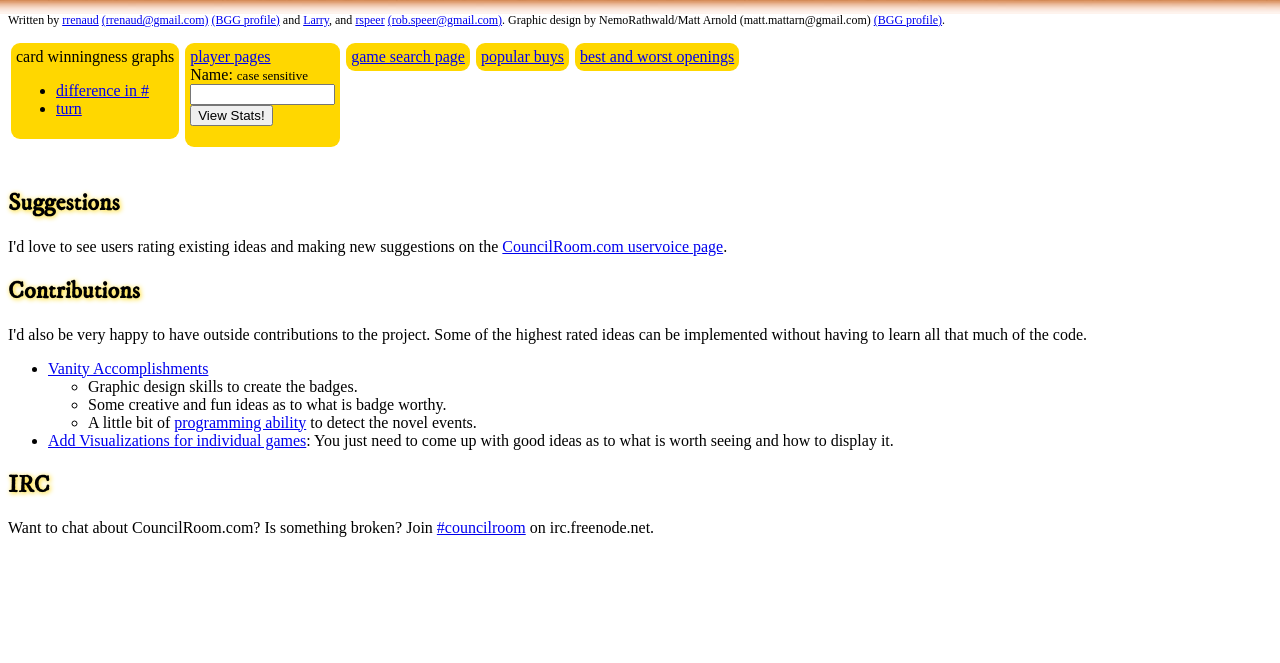
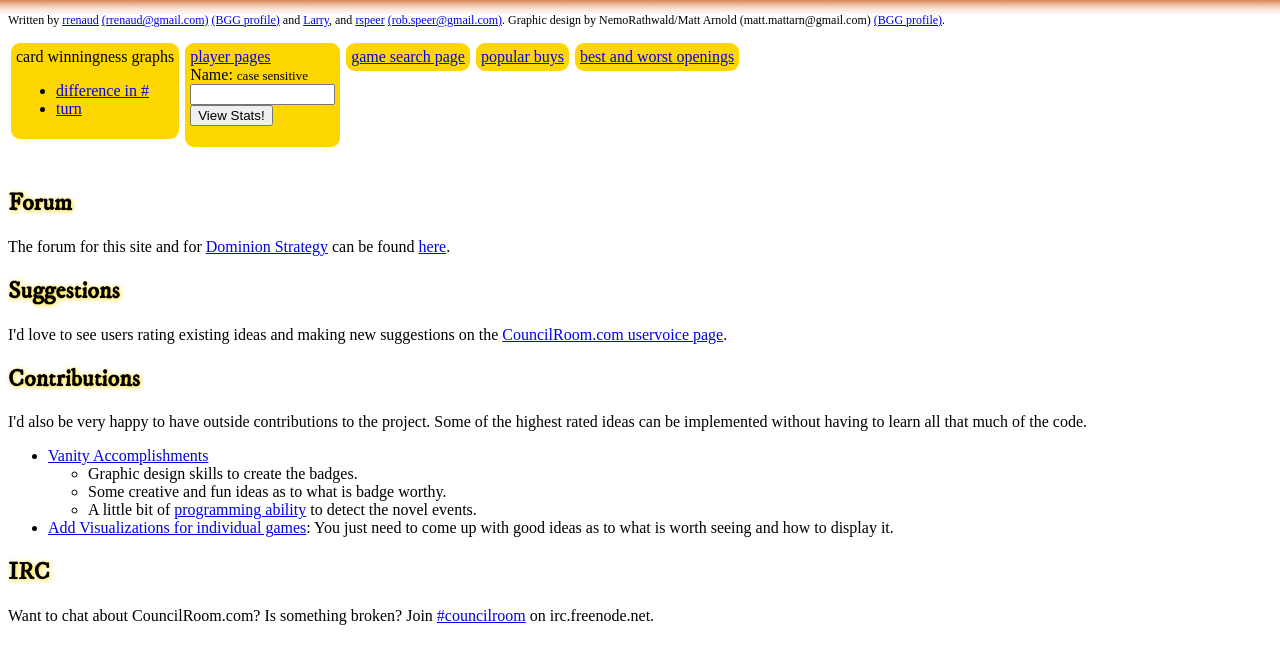
Before and after one commit to rspeer/dominionstats, a plain HTML site: page index.html in a window 1280 px wide. Shown: the part 135-798 px from the top of the page. Drawn offline with nearby package versions, Linux system fonts and the light colour scheme.

Commit message:
add link to forum

```diff
--- a/index.html
+++ b/index.html
@@ -1,5 +1,6 @@
 <html>
   <head>
+    <title>Council Room</title>
     <link href='static/css/mystyles.css' rel='stylesheet' type='text/css'>
     <link href='http://fonts.googleapis.com/css?family=IM+Fell+DW+Pica'
 	  rel='stylesheet' type='text/css'>
@@ -55,6 +56,8 @@
       <a href="/openings">best and worst openings</a>
     </div>
     <div style="clear: both;">&nbsp;</div>
+    <h2 class="treasure">Forum</h2>
+    The forum for this site and for <A HREF="http://dominionstrategy.com">Dominion Strategy</A> can be found <A HREF="http://forum.dominionstrategy.com">here</A>.</p>
 
     <h2 class="treasure">Suggestions</h2>
     I'd love to see users rating existing ideas and making new suggestions
```
